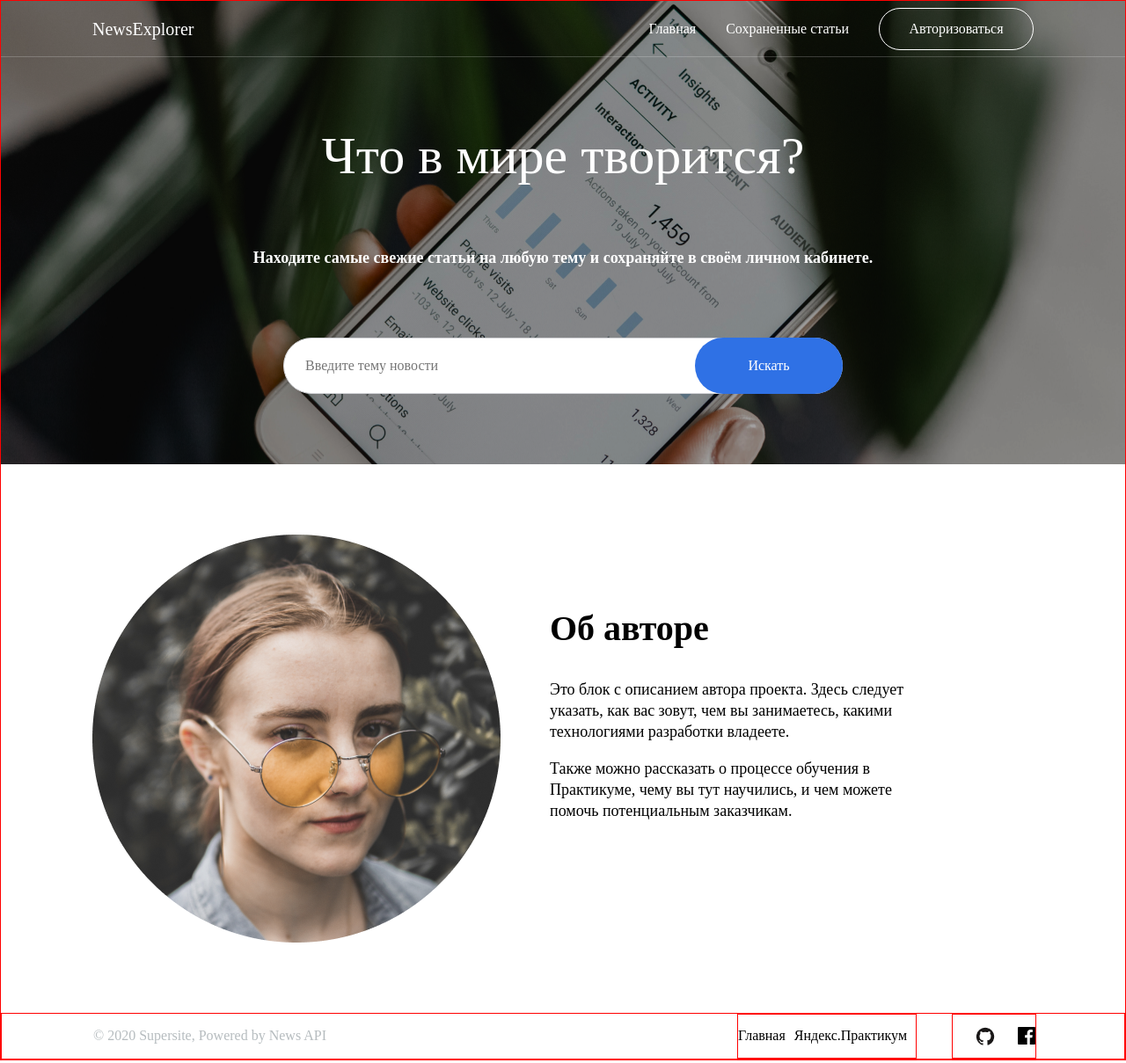
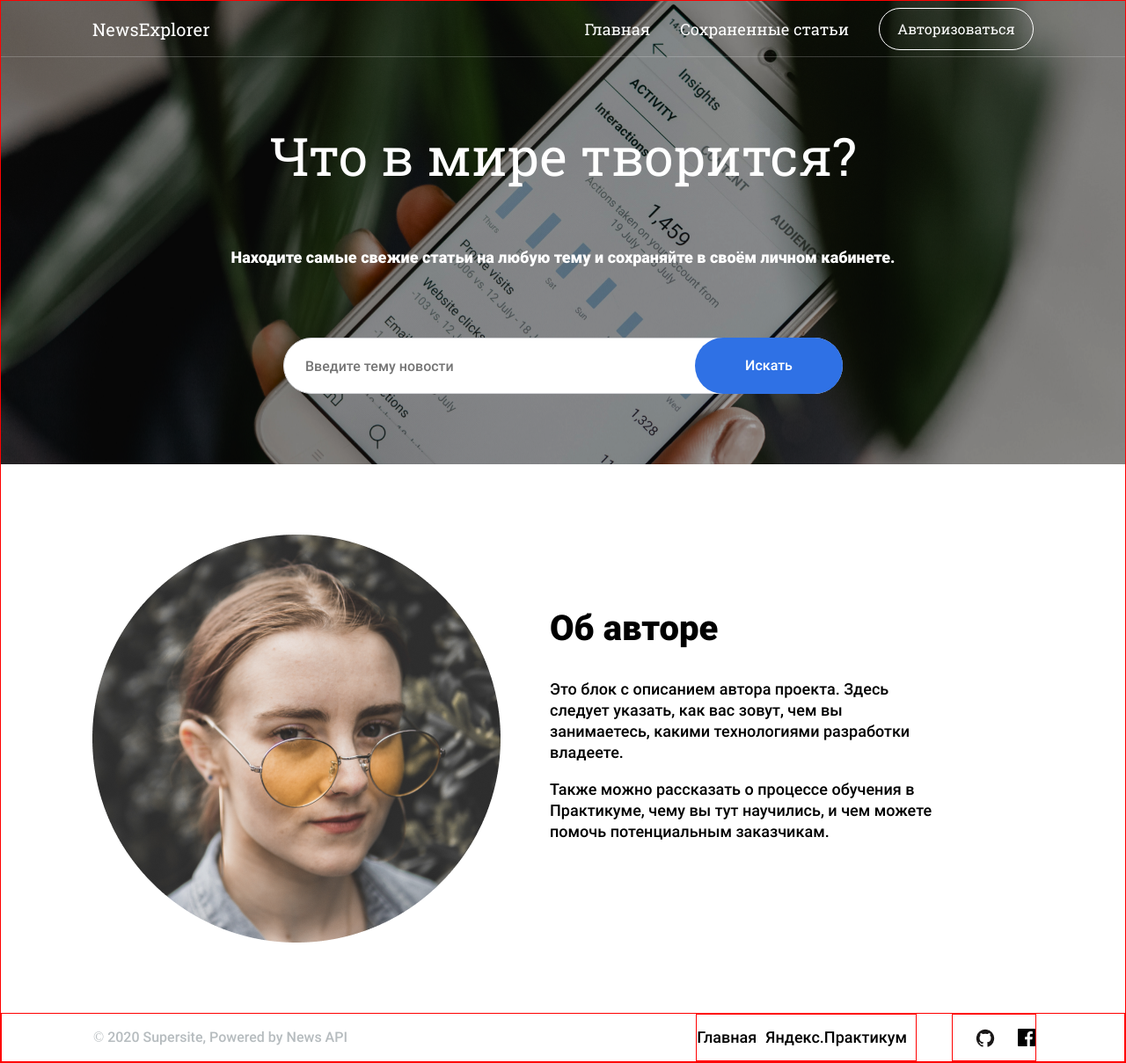
Before and after one commit to antonmakhnachev/news-explorer-frontend, a plain HTML site: page index.html in a window 1280 px wide. Shown: the whole page at 88% size. Drawn offline with Linux system fonts and the light colour scheme; a web font is replaced by a local one.

Commit message:
added fonts and modified header menu

```diff
--- a/blocks/footer/__copyright/footer__copyright.css
+++ b/blocks/footer/__copyright/footer__copyright.css
@@ -1,4 +1,6 @@
 .footer__copyright{
     margin-left: 104px;
     color: #B6BCBF;
+    font-size: 16px;
+    line-height: 22px;
 }
--- a/blocks/footer/__menu/__text/footer__text.css
+++ b/blocks/footer/__menu/__text/footer__text.css
@@ -1,4 +1,13 @@
 
 .footer__text {
     margin-right: 10px;
+    text-decoration: none;
+    color: #000000;
+    font-size: 18px;
+    line-height: 24px;
+
 }
+
+.footer__text:hover {
+    text-decoration: underline;
+}
--- a/blocks/header/__menu/menu__text.css
+++ b/blocks/header/__menu/menu__text.css
@@ -1,3 +1,11 @@
 .menu__text {
     margin-left: 34px;
+    font-size: 18px;
+    line-height: 24px;
+    text-decoration: none;
+    color: #ffffff;
 }
+
+.menu__text:hover {
+    text-decoration: underline;
+}
--- a/blocks/header/__site-name/header__site-name.css
+++ b/blocks/header/__site-name/header__site-name.css
@@ -1,6 +1,6 @@
 .header__site-name {
     display: block;
-    font-family: 'robotoslab-regular';
+    font-family: "Roboto Slab";
     font-size: 20px;
     line-height: 24px;
 }
--- a/fonts/fonts.css
+++ b/fonts/fonts.css
@@ -1,35 +1,39 @@
 @font-face {
-    src: url('./fonts/inter-regular.woff');
+    src: url('./inter-regular.woff');
     font-family: 'Inter';
     font-style: normal;
+    font-weight: normal;
 }
 
 @font-face {
-    src: url('./fonts/roboto-regular.woff');
+    src: url("./roboto-regular.woff")format('woff');
     font-family: 'Roboto';
     font-style: normal;
+    font-weight: normal;
 }
 
 @font-face {
-    src: url("./fonts/robotoslab-regular.woff")format('woff');
+    src: url("./robotoslab-regular.woff")format('woff');
     font-family: "Roboto Slab";
     font-style: normal;
+    font-weight: normal;
 }
 
 @font-face {
-    src: url('./fonts/sourcesanspro-regular.woff');
+    src: url('./sourcesanspro-regular.woff');
     font-family: 'Source';
     font-style: normal;
+    font-weight: normal;
 }
 
 @font-face {
-    src: url('./fonts/roboto-black.woff');
+    src: url('./roboto-black.woff');
     font-family: 'Roboto';
     font-weight: bold
 }
 
 @font-face {
-    src: url('./fonts/roboto-medium.woff');
+    src: url('./roboto-medium.woff');
     font-family: 'Roboto';
     font-weight: medium;
 }
--- a/index.html
+++ b/index.html
@@ -14,8 +14,8 @@
         <header class="header">
             <p class="header__site-name">NewsExplorer</p>
             <ul class="header__menu">
-                <li class="menu__text">Главная</li>
-                <li class="menu__text">Сохраненные статьи</li>
+                <li><a href="" class="menu__text">Главная</a></li>
+                <li><a href="" class="menu__text">Сохраненные статьи</a></li>
             </ul>
             <button class="header__button button">Авторизоваться</button>
         </header>
@@ -42,8 +42,8 @@
     <footer class="footer">
         <p class="footer__copyright">&copy 2020 Supersite, Powered by News API</p>
         <div class="footer__menu">
-            <a class="footer__text">Главная</a>
-            <a class="footer__text">Яндекс.Практикум</a>
+            <a href="" class="footer__text">Главная</a>
+            <a href="" class="footer__text">Яндекс.Практикум</a>
         </div>
         <div class="footer__social">
             <img class="footer__icon" src="./images/icon/Vector.png">
--- a/styles/index.css
+++ b/styles/index.css
@@ -12,6 +12,9 @@
 .page {
     max-width: 1440px;
     margin: auto;
+    font-family: 'Roboto';
+    font-style: normal;
+    font-weight: normal;
 
     border: 1px red solid;
 }
```
